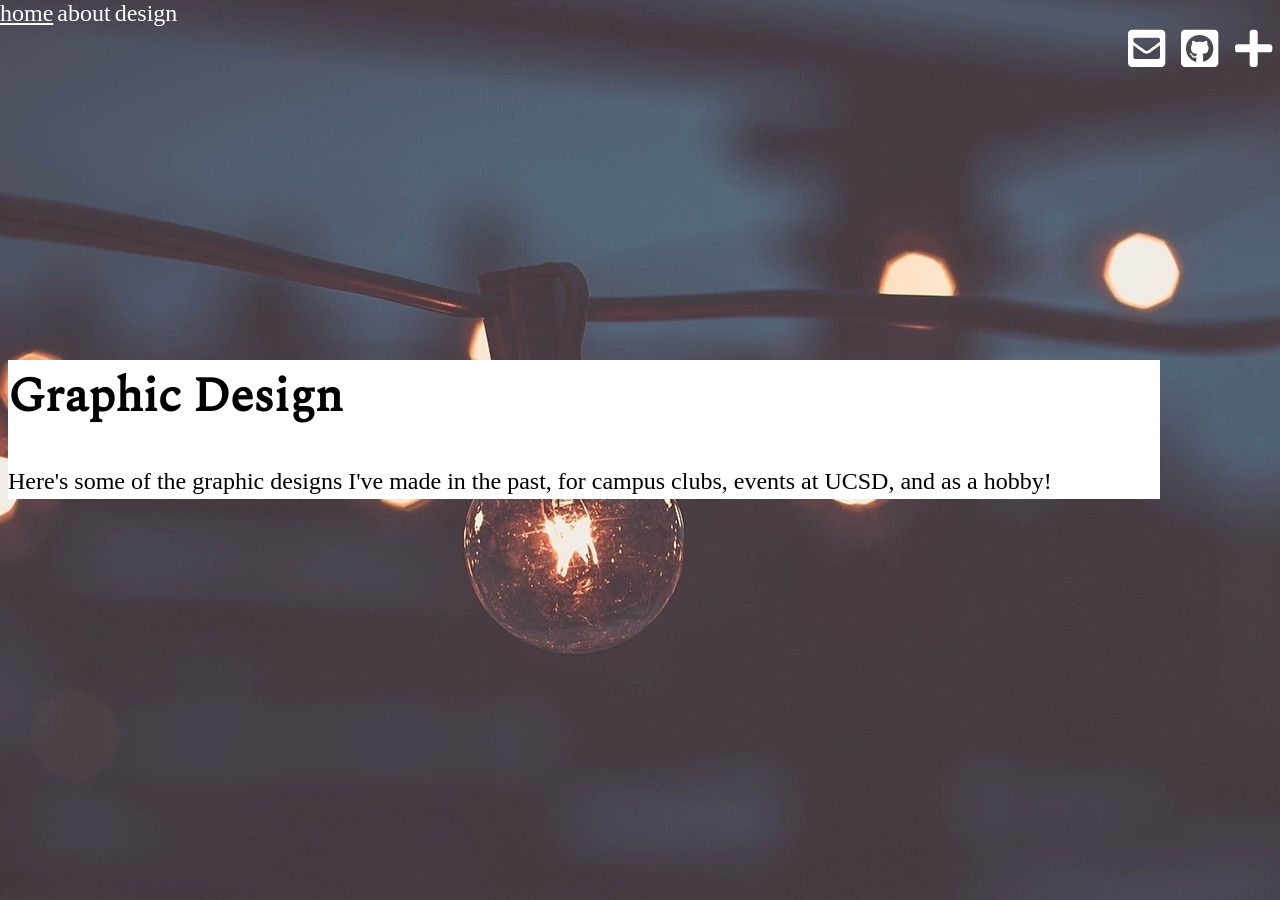
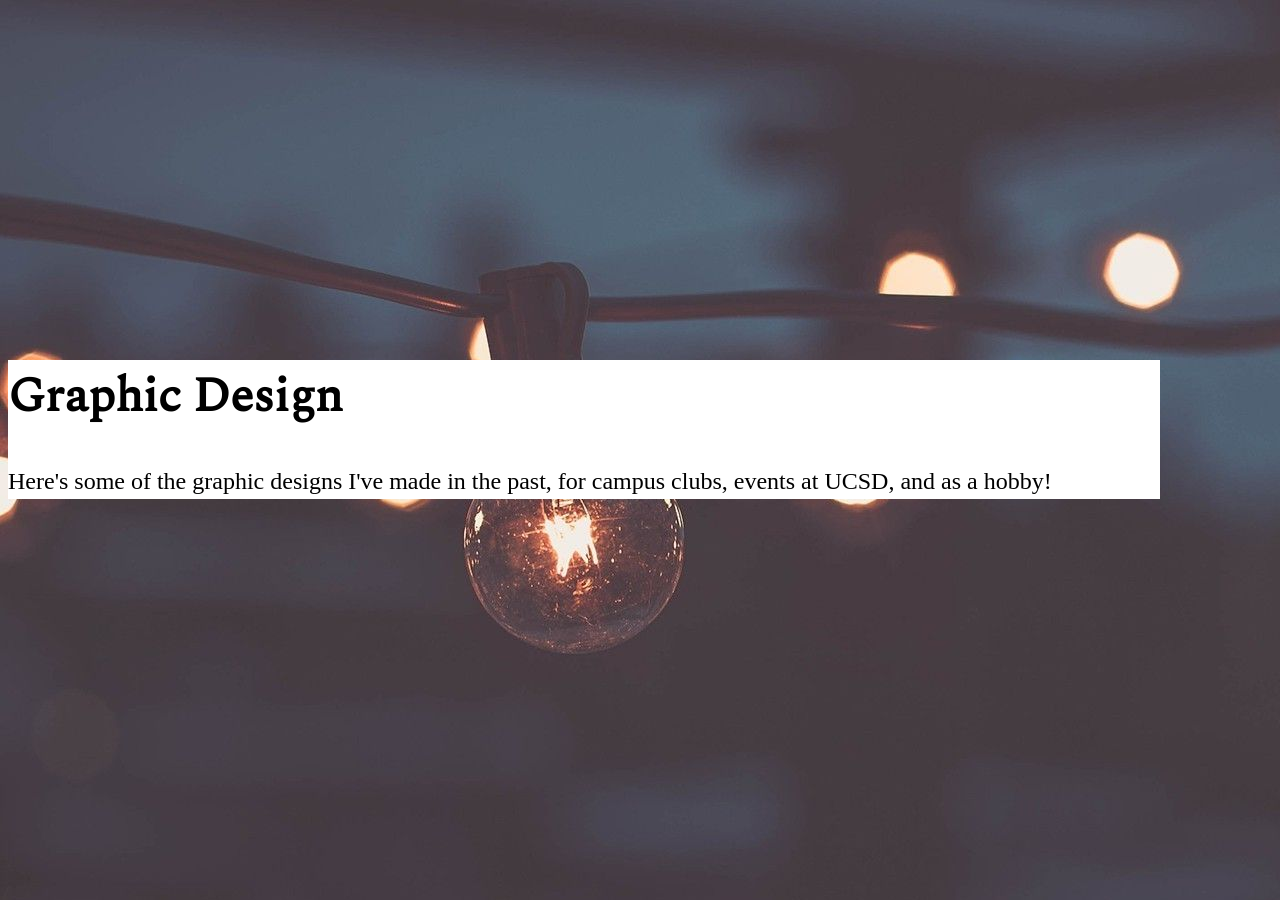
Before and after one commit to caIcutec/caIcutec.github.io, a Jekyll site: the page built from design/index.html, in a window 1280 px wide. Built offline with Jekyll 4.4.1, drawn with Linux system fonts in a browser that asks for light colours; nearby versions of some CDN libraries.

Commit message:
Update default.html
fixed opaque header

```diff
--- a/_layouts/default.html
+++ b/_layouts/default.html
@@ -42,7 +42,6 @@
       animation-duration: 2s;
       -webkit-animation-duration: 2s;
       visibility: visible;
-      animation-fill-mode: forward;
       animation-delay: 1s;
     }
     @keyframes slideDown {
@@ -53,6 +52,7 @@
       100% {
         opacity: 0;
         -webkit-transform: translateY(70%);
+
       }
     }
     @-webkit-keyframes slideDown {
@@ -94,6 +94,15 @@
         background-color: #000000;
       }
     }
+
+      #hidden-content{
+        opacity:0;
+      }
+
+      #clear{
+        opacity:0;
+      }
+
      </style>
 
     <!-- IMPORTING SPECTRAL FONT, MAIN.CSS -->
@@ -157,7 +166,7 @@
       {{ content }}
 
       </div>
-      <div class="container" id="hidden-content" style="opacity:0">
+      <div class="container" id="hidden-content">
 
       {{ content }}
 
```
Also changed, not shown: other parts of _layouts/default.html (+4 -4 lines).
